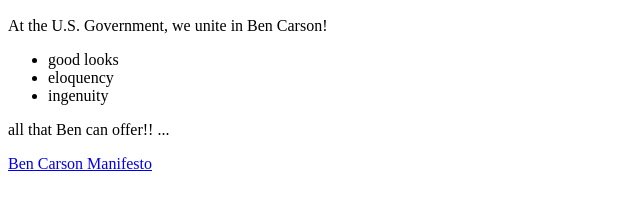
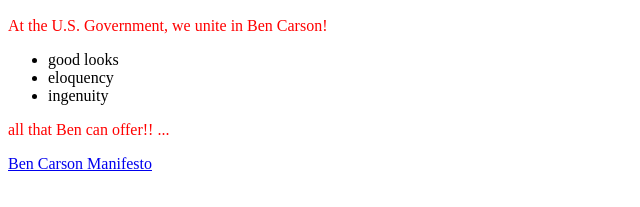
Before and after one commit to hansolbach/mozilla-website, a plain HTML site: page index.html in a window 1280 px wide. Shown: the part 383-590 px from the top of the page, without its empty margins (0-640 px from the left). Drawn offline with Linux system fonts and the light colour scheme.

Commit message:
turn all p tags red

```diff
--- a/index.html
+++ b/index.html
@@ -3,6 +3,7 @@
 <head>
 	<meta charset="utf-8">
 	<title> My test page </title>
+	<link href="style.css" rel="stylesheet" type="text/css">
 </head>
 	<body>
 		<h1> "Ben Carson is Cool?" </h1>
--- /dev/null
+++ b/style.css
@@ -0,0 +1,3 @@
+p {
+	color: red;
+}
```
